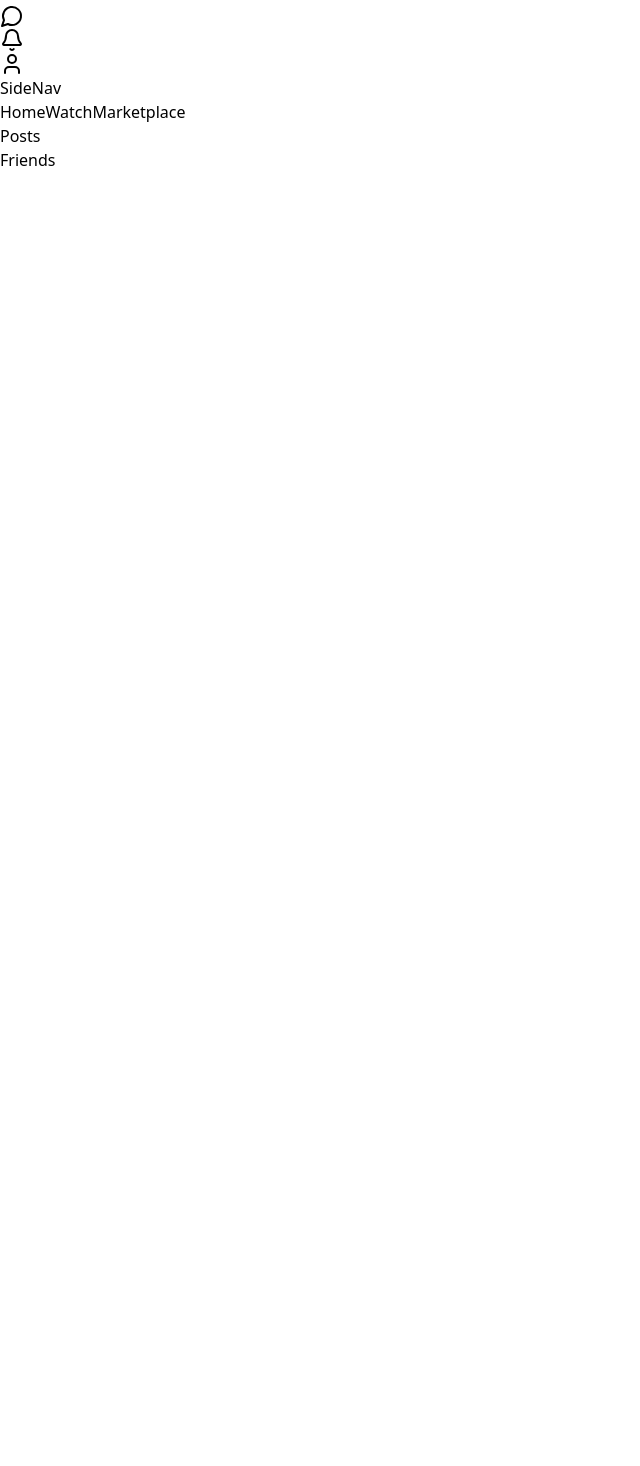
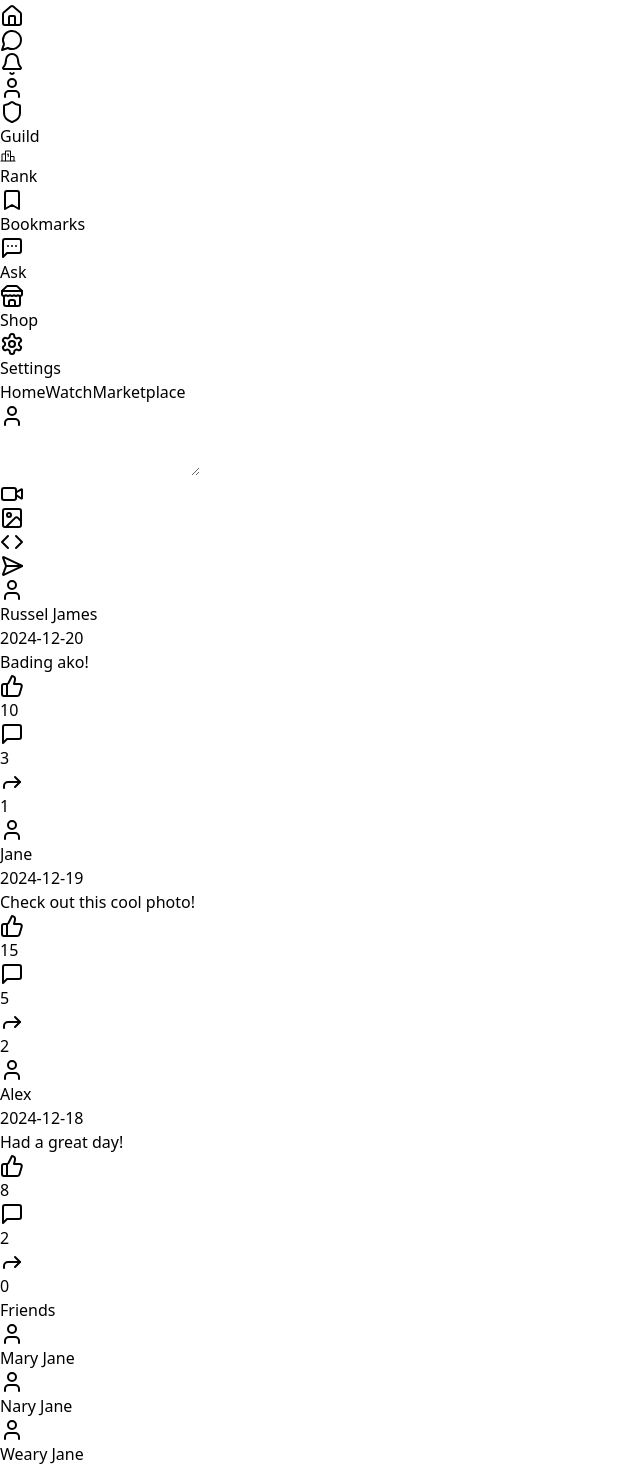
Before and after one commit to Solomon-77/advanced-auth, a React (Vite) app in the folder client/: page / in a window 1280 px wide. Shown: the part 60-1526 px from the top of the page, without its empty margins (0-640 px from the left). Before the commit the page ends 800 px from the top, so only its background shows below. Built offline with nearby package versions, Linux system fonts and the light colour scheme.

Commit message:
update ui

```diff
--- a/client/src/components/MainOutlet/Mainfeed.jsx
+++ b/client/src/components/MainOutlet/Mainfeed.jsx
@@ -7,14 +7,14 @@ const Mainfeed = () => {
 
    const isActive = (path) => {
       return location.pathname === path
-         ? "bg-white w-full py-2 rounded-md text-black shadow-sm"
-         : "w-full py-2 rounded-sm text-neutral-500";
+         ? "bg-white w-full py-2 rounded-md text-black shadow-sm text-center text-sm font-medium"
+         : "w-full py-2 rounded-sm text-neutral-500 text-center text-sm font-medium";
    };
 
    return (
       <div className="max-w-[1200px] mx-auto p-6 grid grid-cols-[250px_1fr_250px] gap-6">
          <SideNav />
-         <div className="flex flex-col text-center gap-6 font-medium text-sm">
+         <div className="flex flex-col gap-6">
             <div className="flex gap-6">
                <Link to="/" className={`${isActive("/")}`}>Home</Link>
                <Link to="/watch" className={`${isActive("/watch")}`}>Watch</Link>
--- a/client/src/components/MainOutlet/MainfeedComponents/Friends.jsx
+++ b/client/src/components/MainOutlet/MainfeedComponents/Friends.jsx
@@ -1,8 +1,37 @@
+import { User } from "lucide-react"
 
 
 const Friends = () => {
+
+   const friends = [
+      {
+         pic: "aw",
+         name: "Mary Jane"
+      },
+      {
+         pic: "aw",
+         name: "Nary Jane"
+      },
+      {
+         pic: "aw",
+         name: "Weary Jane"
+      },
+   ]
+
    return (
-      <div>Friends</div>
+      <div>
+         <h1 className="text-center font-medium">Friends</h1>
+         <div className="flex flex-col p-6">
+            {friends.map((friend, i) => (
+               <div key={i} className="flex items-center p-2">
+                  <div className="bg-gray-300 rounded-full p-2 text-center mr-4">
+                     <User className="w-5 h-5" />
+                  </div>
+                  <h1>{friend.name}</h1>
+               </div>
+            ))}
+         </div>
+      </div>
    )
 }
 
--- a/client/src/components/MainOutlet/MainfeedComponents/SideNav.jsx
+++ b/client/src/components/MainOutlet/MainfeedComponents/SideNav.jsx
@@ -1,7 +1,36 @@
+import { Shield, Bookmark, MessageSquareMore, Store, Settings } from 'lucide-react';
+import { PiRanking } from "react-icons/pi";
 
 const SideNav = () => {
    return (
-      <div>SideNav</div>
+      <div>
+         <ul className='space-y-3'>
+            <div className="flex py-2 px-3 font-medium rounded-md items-center">
+               <Shield className='w-5 h-5' />
+               <li className="ml-2">Guild</li>
+            </div>
+            <div className="flex py-2 px-3 font-medium rounded-md items-center">
+               <PiRanking className='w-5 h-5' />
+               <li className="ml-2">Rank</li>
+            </div>
+            <div className="flex py-2 px-3 font-medium rounded-md items-center">
+               <Bookmark className='w-5 h-5' />
+               <li className="ml-2">Bookmarks</li>
+            </div>
+            <div className="flex py-2 px-3 font-medium rounded-md items-center">
+               <MessageSquareMore className='w-5 h-5' />
+               <li className="ml-2">Ask</li>
+            </div>
+            <div className="flex py-2 px-3 font-medium rounded-md items-center">
+               <Store className='w-5 h-5' />
+               <li className="ml-2">Shop</li>
+            </div>
+            <div className="flex py-2 px-3 font-medium rounded-md items-center">
+               <Settings className='w-5 h-5' />
+               <li className="ml-2">Settings</li>
+            </div>
+         </ul>
+      </div>
    )
 }
 
--- a/client/src/components/MainOutlet/MainfeedOutlet/Posts.jsx
+++ b/client/src/components/MainOutlet/MainfeedOutlet/Posts.jsx
@@ -1,7 +1,75 @@
+import { User, Video, Image, Code, SendHorizontal, ThumbsUp, MessageSquare, Forward } from 'lucide-react';
 
 const Posts = () => {
+
+   // const posts -> user, content, timestamp, likes, comments, shares
+   const posts = [
+      {
+         id: 1,
+         user: "Russel James",
+         content: "Bading ako!",
+         timestamp: "2024-12-20",
+         likes: 10,
+         comments: 3,
+         shares: 1
+      },
+      { id: 2, user: "Jane", content: "Check out this cool photo!", timestamp: "2024-12-19", likes: 15, comments: 5, shares: 2 },
+      { id: 3, user: "Alex", content: "Had a great day!", timestamp: "2024-12-18", likes: 8, comments: 2, shares: 0 }
+   ];
+
    return (
-      <div>Posts</div>
+      <div>
+         {/* post a message, photo, or video */}
+         <div className="bg-white rounded-md shadow-sm p-7">
+            <div className='flex items-center'>
+               <div className='bg-gray-200 p-2 rounded-full mr-4'>
+                  <User className='w-6 h-6' />
+               </div>
+               <textarea className='w-full border border-gray-300 rounded-md p-2'></textarea>
+            </div>
+            <div className='flex justify-between mt-6'>
+               <div className='flex gap-6 text-gray-700'>
+                  <Video className='w-6 h-6' />
+                  <Image className='w-6 h-6' />
+                  <Code className='w-6 h-6' />
+               </div>
+               <SendHorizontal className='w-6 h-6 text-gray-700' />
+            </div>
+         </div>
+
+         {/* map the posts */}
+         <div className='space-y-6 mt-6'>
+            {posts.map(post => (
+               <div key={post.id} className='bg-white rounded-md p-7 shadow-sm space-y-6'>
+                  <div className='flex items-center'>
+                     <div className='bg-gray-200 p-2 rounded-full mr-4'>
+                        <User className='w-6 h-6' />
+                     </div>
+                     <div>
+                        <div className='text-lg font-medium'>{post.user}</div>
+                        <div className='text-gray-500 '>{post.timestamp}</div>
+                     </div>
+                  </div>
+                  <div>{post.content}</div>
+                  <div className='flex gap-4'>
+                     <div className='flex items-center rounded-md w-full justify-center gap-3 bg-gray-100 py-2'>
+                        <ThumbsUp />
+                        <div className='font-medium'>{post.likes}</div>
+                     </div>
+                     <div className='flex items-center rounded-md w-full justify-center gap-3 bg-gray-100 py-2'>
+                        <MessageSquare />
+                        <div className='font-medium'>{post.comments}</div>
+                     </div>
+                     <div className='flex items-center rounded-md w-full justify-center gap-3 bg-gray-100 py-2'>
+                        <Forward />
+                        <div className='font-medium'>{post.shares}</div>
+                     </div>
+                  </div>
+               </div>
+            ))}
+         </div>
+
+      </div>
    )
 }
 
--- a/client/src/components/Navbar.jsx
+++ b/client/src/components/Navbar.jsx
@@ -1,4 +1,4 @@
-import { Bell, MessageCircle, User } from 'lucide-react';
+import { Bell, MessageCircle, User, House } from 'lucide-react';
 import { CiSearch } from "react-icons/ci";
 
 const Navbar = () => {
@@ -17,6 +17,9 @@ const Navbar = () => {
 			</div>
 			<div className="flex gap-4 items-center">
 				<div className='p-2 hover:bg-gray-100 rounded-md cursor-pointer'>
+					<House className='w-5 h-5' />
+				</div>
+				<div className='p-2 hover:bg-gray-100 rounded-md cursor-pointer'>
 					<MessageCircle className='w-5 h-5' />
 				</div>
 				<div className='p-2 hover:bg-gray-100 rounded-md cursor-pointer'>
```
